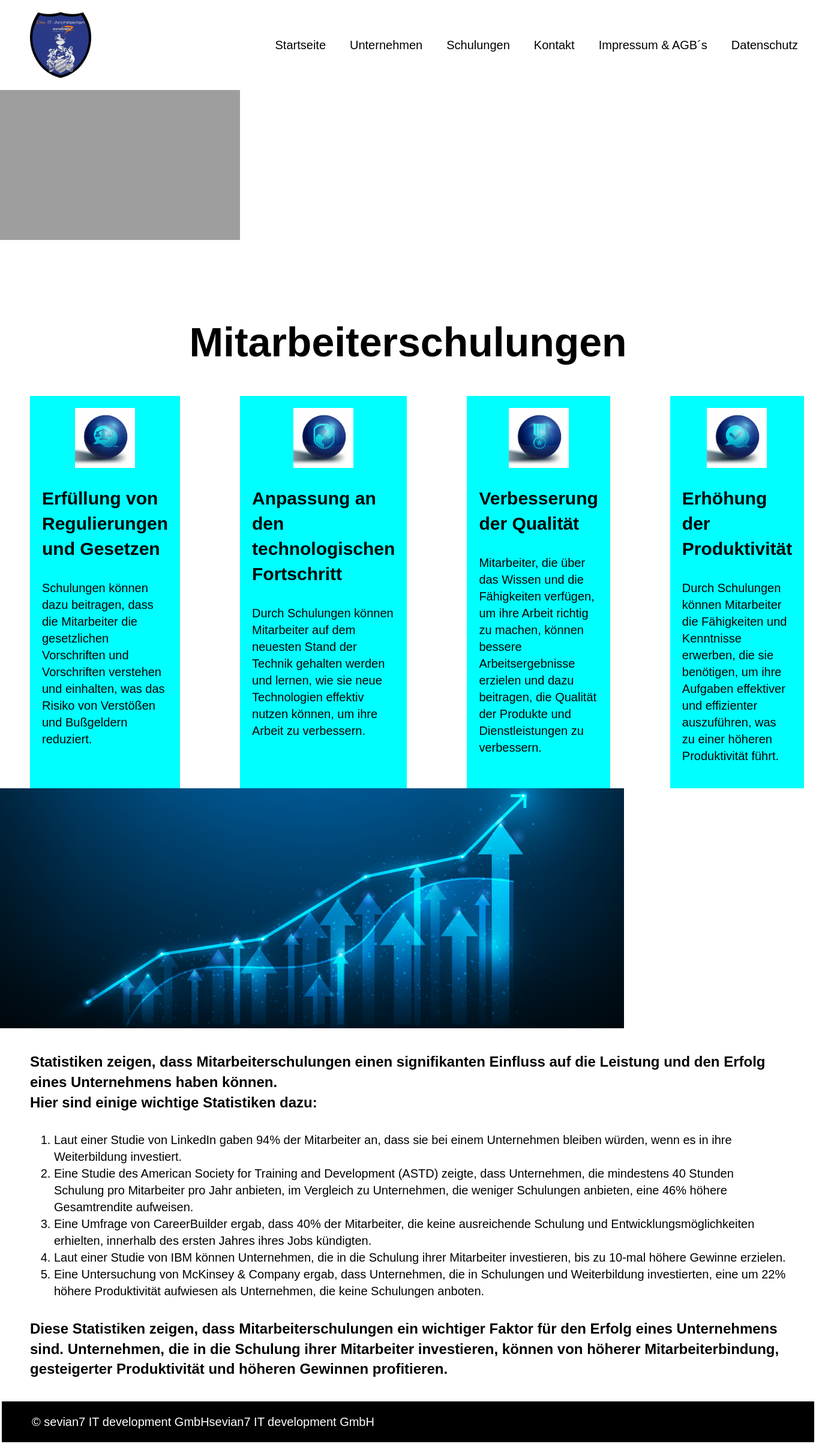
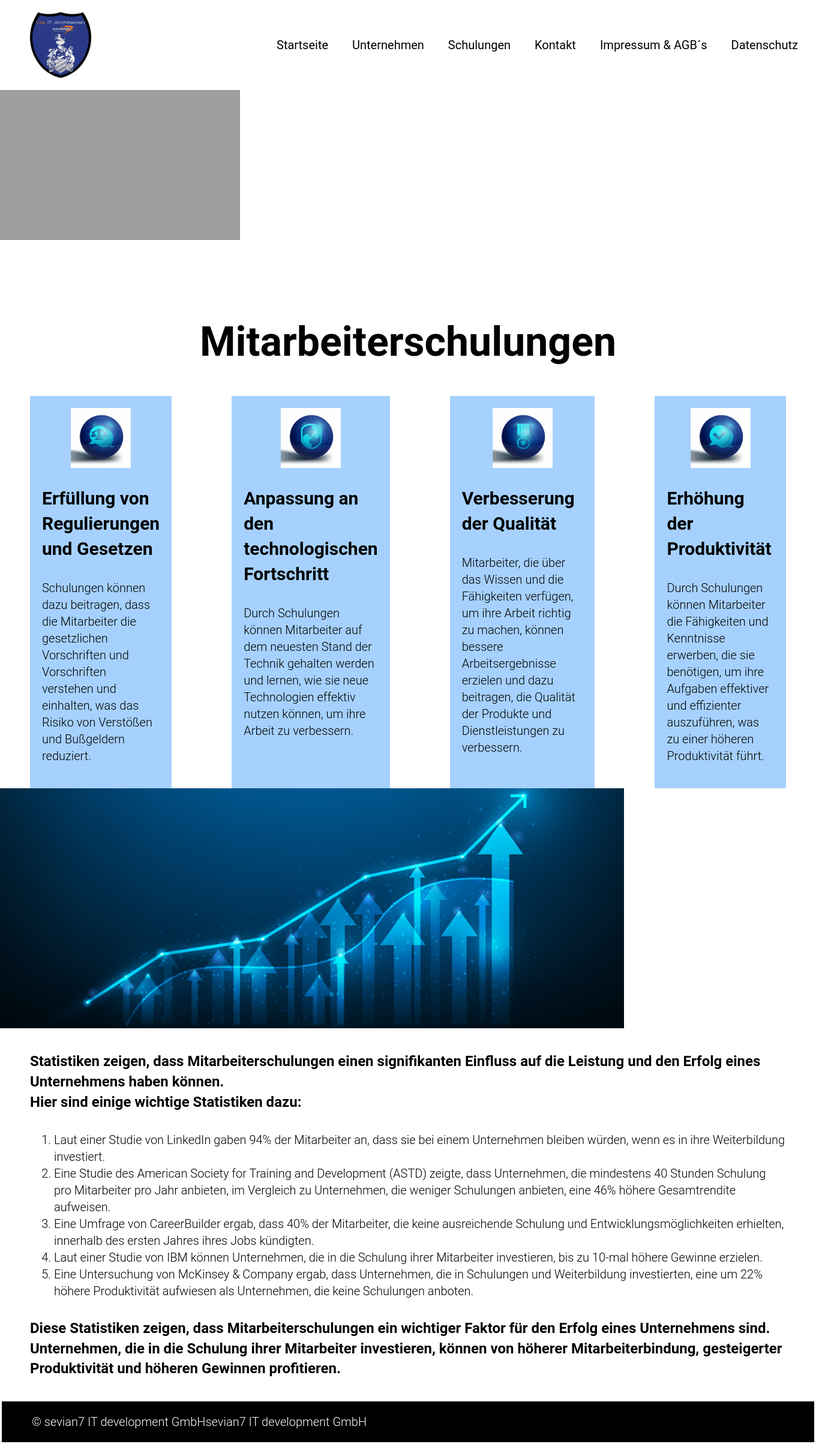
Before and after one commit to MichelleGaudian/Projektarbeit---S7, a PHP site: page / in a window 1360 px wide. Shown: the whole page at 60% size. Run offline with PHP 8.4, Linux system fonts and the light colour scheme; some web fonts are replaced; grey boxes are pictures that could not be loaded.

Commit message:
fonts eingefügt

```diff
--- a/css/style.css
+++ b/css/style.css
@@ -12,6 +12,47 @@
     --secondary: #3A2B71;
 }
 /* Fonts noch einfügen */
+
+/* roboto-300 - latin */
+@font-face {
+    font-display: swap; /* Check https://developer.mozilla.org/en-US/docs/Web/CSS/@font-face/font-display for other options. */
+    font-family: 'Roboto';
+    font-style: normal;
+    font-weight: 300;
+    src: url('assets/fonts/roboto-v30-latin-300.eot'); /* IE9 Compat Modes */
+    src: url('assets/fonts/roboto-v30-latin-300.eot?#iefix') format('embedded-opentype'), /* IE6-IE8 */
+         url('assets/fonts/roboto-v30-latin-300.woff2') format('woff2'), /* Super Modern Browsers */
+         url('assets/fonts/roboto-v30-latin-300.woff') format('woff'), /* Modern Browsers */
+         url('assets/fonts/roboto-v30-latin-300.ttf') format('truetype'), /* Safari, Android, iOS */
+         url('assets/fonts/roboto-v30-latin-300.svg#Roboto') format('svg'); /* Legacy iOS */
+  }
+  /* roboto-regular - latin */
+  @font-face {
+    font-display: swap; /* Check https://developer.mozilla.org/en-US/docs/Web/CSS/@font-face/font-display for other options. */
+    font-family: 'Roboto';
+    font-style: normal;
+    font-weight: 400;
+    src: url('assets/fonts/roboto-v30-latin-regular.eot'); /* IE9 Compat Modes */
+    src: url('assets/fonts/roboto-v30-latin-regular.eot?#iefix') format('embedded-opentype'), /* IE6-IE8 */
+         url('assets/fonts/roboto-v30-latin-regular.woff2') format('woff2'), /* Super Modern Browsers */
+         url('assets/fonts/roboto-v30-latin-regular.woff') format('woff'), /* Modern Browsers */
+         url('assets/fonts/roboto-v30-latin-regular.ttf') format('truetype'), /* Safari, Android, iOS */
+         url('assets/fonts/roboto-v30-latin-regular.svg#Roboto') format('svg'); /* Legacy iOS */
+  }
+  /* roboto-700 - latin */
+  @font-face {
+    font-display: swap; /* Check https://developer.mozilla.org/en-US/docs/Web/CSS/@font-face/font-display for other options. */
+    font-family: 'Roboto';
+    font-style: normal;
+    font-weight: 700;
+    src: url('assets/fonts/roboto-v30-latin-700.eot'); /* IE9 Compat Modes */
+    src: url('assets/fonts/roboto-v30-latin-700.eot?#iefix') format('embedded-opentype'), /* IE6-IE8 */
+         url('assets/fonts/roboto-v30-latin-700.woff2') format('woff2'), /* Super Modern Browsers */
+         url('assets/fonts/roboto-v30-latin-700.woff') format('woff'), /* Modern Browsers */
+         url('assets/fonts/roboto-v30-latin-700.ttf') format('truetype'), /* Safari, Android, iOS */
+         url('assets/fonts/roboto-v30-latin-700.svg#Roboto') format('svg'); /* Legacy iOS */
+  }
+
 
 /*Base Styles*/
 *,
@@ -37,7 +78,7 @@ body {
     padding-top: 60px;
     background: linear-gradient(45deg, var(--base-bg) 10%, var(--navbar-bg) 90%) fixed;
     color: var(--base);
-    font-family: "Poppins", sans-serif;
+    font-family: "Roboto", sans-serif;
     font-weight: 300;
 }
 
@@ -384,7 +425,6 @@ input[type=submit]:hover,
         position: absolute;
         top: 0;
         left: 50%;
-        -webkit-transform: translateX(-50%) translateY(-100%);
         transform: translateX(-50%) translateY(-100%);
     }
 }
@@ -529,7 +569,7 @@ input[type=submit]:hover,
     }
 	.content-container {
 
-		background-color: aquamarine;
+		background-color: #806FDF;
 		padding: 20px;
 
 	}
@@ -548,7 +588,7 @@ input[type=submit]:hover,
     }
 	.content-container {
 
-		background-color: aqua;
+		background-color: #A6D1FE;
 		padding: 20px;
 
 
```
Also changed, not shown: s7theme/index.php (+10 -36 lines).
